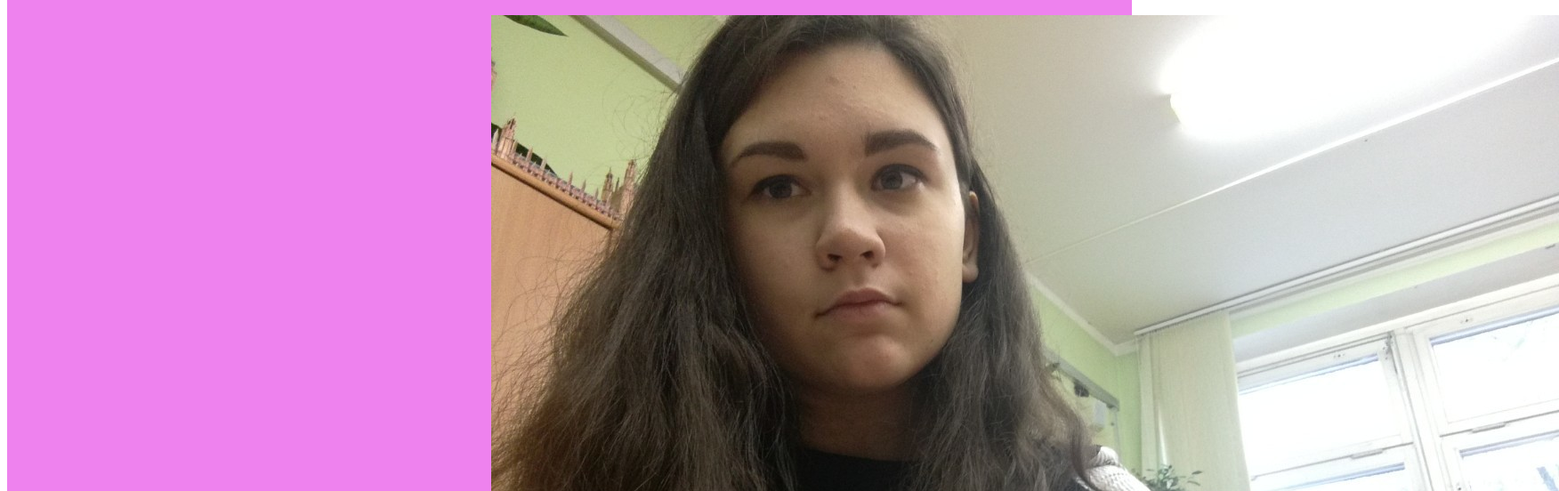
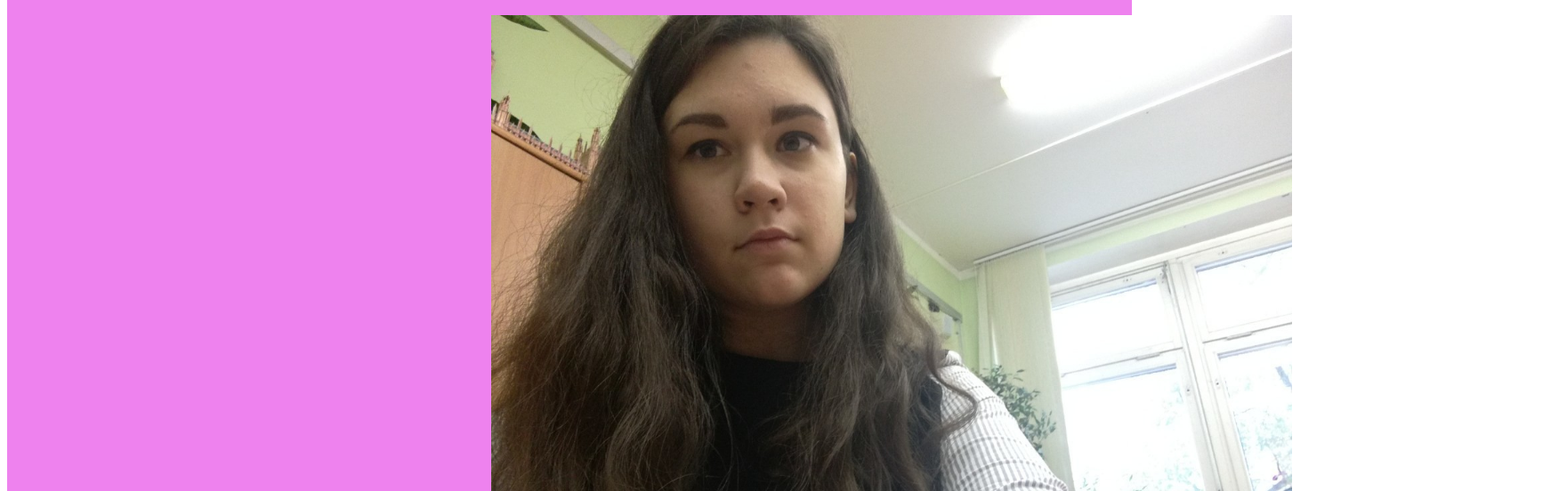
Before and after one commit to nesto4ka/nesto4ka.github.io, a plain HTML site: page index.html in a window 1280 px wide. Shown: the part 120-672 px from the top of the page at 89% size, 1752 px wide, since content can reach past the window. Drawn offline with Linux system fonts and the light colour scheme.

Commit message:
Update index.html

```diff
--- a/index.html
+++ b/index.html
@@ -12,7 +12,7 @@
 	            <h1 style="position: relative;text-align: center; color: black">Добро пожаловать!</h1>
 	        </div>
 	        <h2 style="position: relative;text-align: center; color: black;">Михеева Анастасия</h2>
-	        <img style="position: relative;width: 1200px; height: 900px; left: 43%;" src="img/img1.jpg">
+	        <img style="position: relative;width: 900px; height: 700px; left: 43%;" src="img/img1.jpg">
 	        <hr>
 	        <h3 style="position: relative;left: 18%; width: 70%;text-align: center; color: black;"><big>Родилась в Ульяновске, сейчас живу в Химках.<br> Я учусь на 2 курсе в Финансовом университете при правительстве РФ<br>на факультете ИТиАБД, направление -  "Прикладная информатика".<br> Люблю слушать музыку, болельщик фигурного катания.</big></h3>
 		    <br>
```
